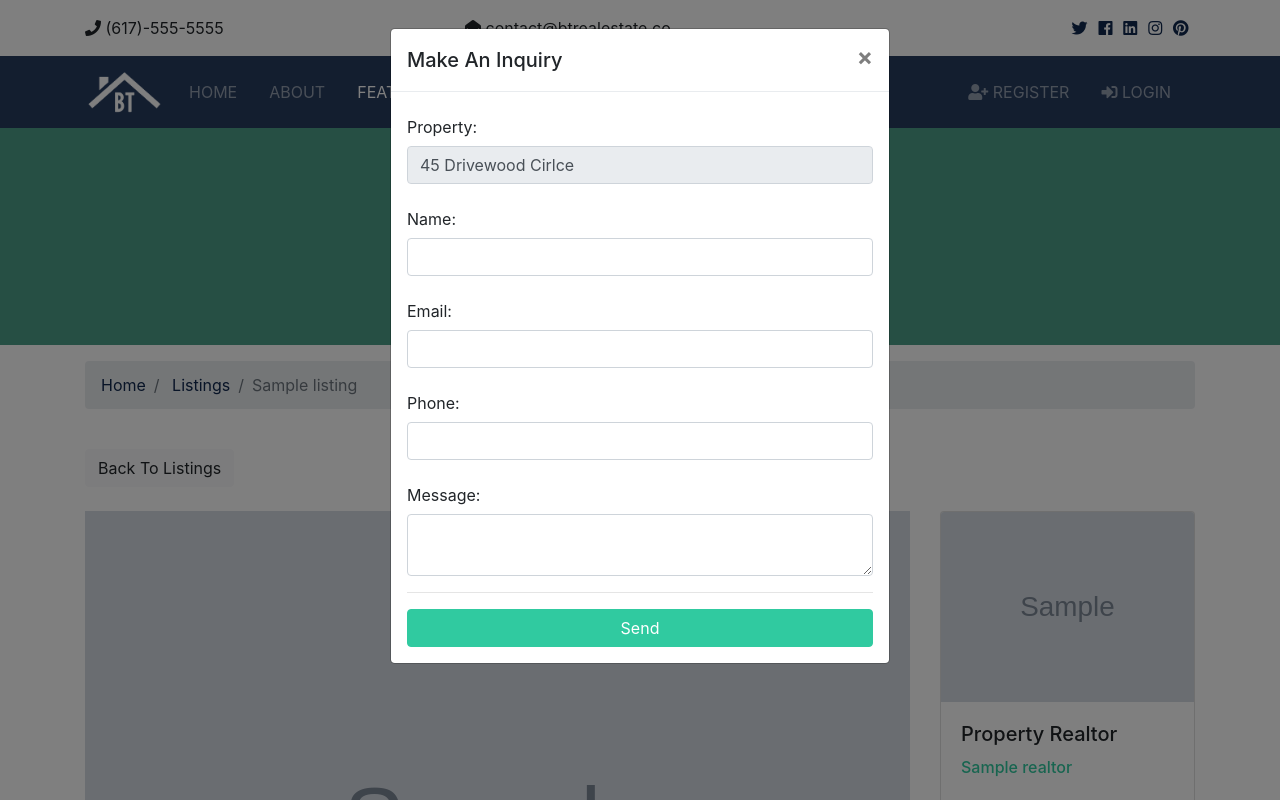
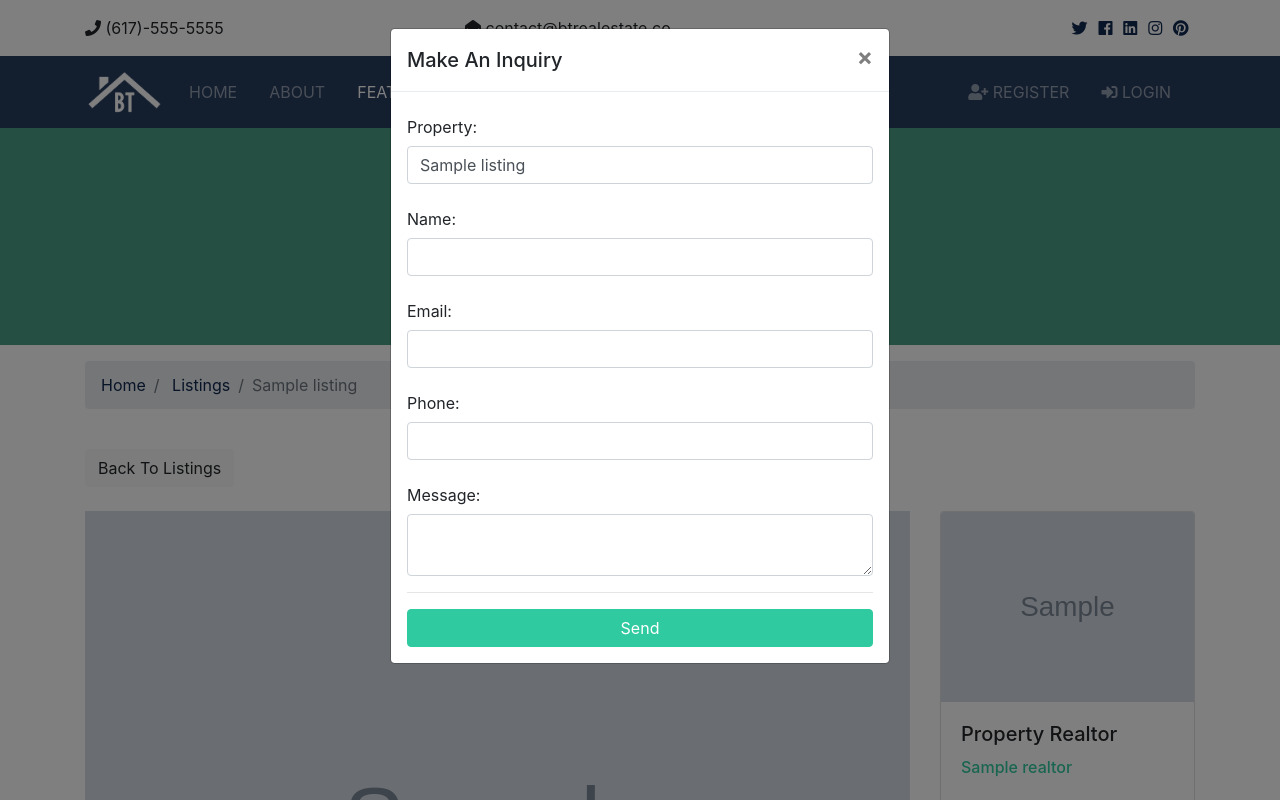
Before and after one commit to PratikDPatil17/Django_StartUp_Project, a Django app: page /listings/1 in a window 1280 px wide, after a click on "Make An Inquiry". Run offline with Django 3.2, Linux system fonts and the light colour scheme; tables that the repository leaves empty hold one stand-in row (values such as "Sample post"); grey boxes marked "Sample" are stand-in pictures; some libraries are stand-ins or nearby versions.

Commit message:
User Account and  Authentication  done

```diff
--- a/templates/listings/listing.html
+++ b/templates/listings/listing.html
@@ -15,7 +15,7 @@
             </div>
           </div>
         </div>
-      </section>
+</section>
 
       <!-- Breadcrumb -->
       <section id="bc" class="mt-3">
@@ -168,18 +168,27 @@
               </button>
             </div>
             <div class="modal-body">
-              <form>
+              <form action = "{% url 'contact' %}" method="POST">
+                {% csrf_token %}
+                {% if user.is_authenticated %}
+                  <input type="hidden" name="user_id", value="{{ user.id }}">
+                {% else %}
+                  <input type="hidden" name="user_id", value="0">
+                {% endif%}
+                <input type="hidden" name="realtor_email" value = "{{ listing.realtor.email }}">
+                <input type="hidden" name="listing_id" value = "{{ listing.id }}">
+
                 <div class="form-group">
                   <label for="property_name" class="col-form-label">Property:</label>
-                  <input type="text" name="listing" class="form-control" value="45 Drivewood Cirlce" disabled>
+                  <input type="text" name="listing" class="form-control" value="{{ listing.title }}" >
                 </div>
                 <div class="form-group">
                   <label for="name" class="col-form-label">Name:</label>
-                  <input type="text" name="name" class="form-control" required>
+                  <input type="text" name="name" class="form-control" {% if user.is_authenticated %} value="{{ user.first_name }} {{ user.last_name }}" {% endif %} required>
                 </div>
                 <div class="form-group">
                   <label for="email" class="col-form-label">Email:</label>
-                  <input type="email" name="email" class="form-control" required>
+                  <input type="email" name="email" class="form-control" {% if user.is_authenticated %} value="{{ user.email }}" {% endif %} required>
                 </div>
                 <div class="form-group">
                   <label for="phone" class="col-form-label">Phone:</label>
@@ -191,6 +200,7 @@
                 </div>
                 <hr>
                 <input type="submit" value="Send" class="btn btn-block btn-secondary">
+
               </form>
             </div>
           </div>
```
